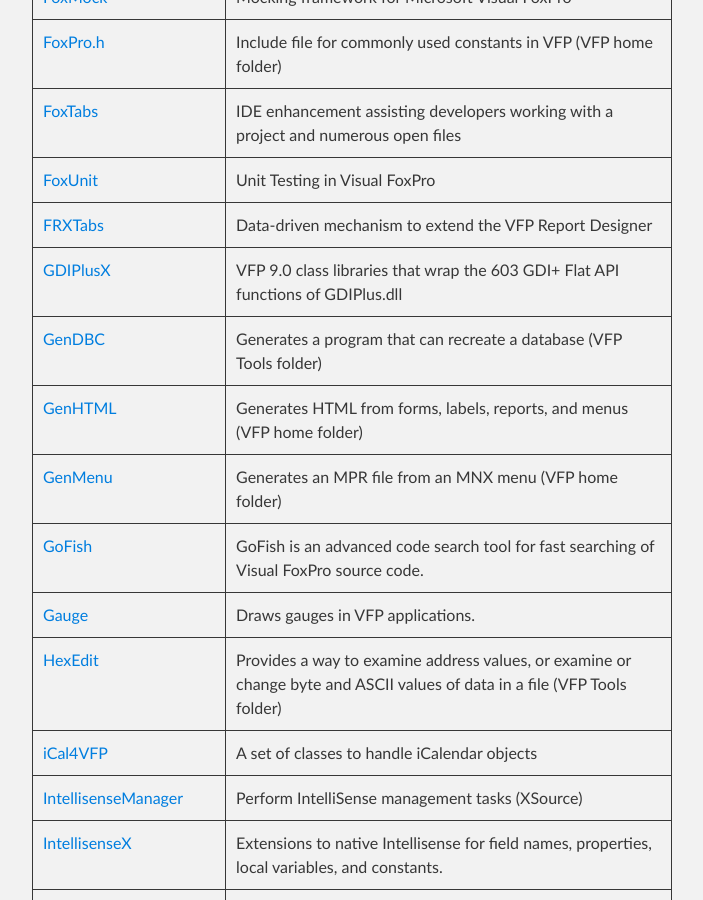
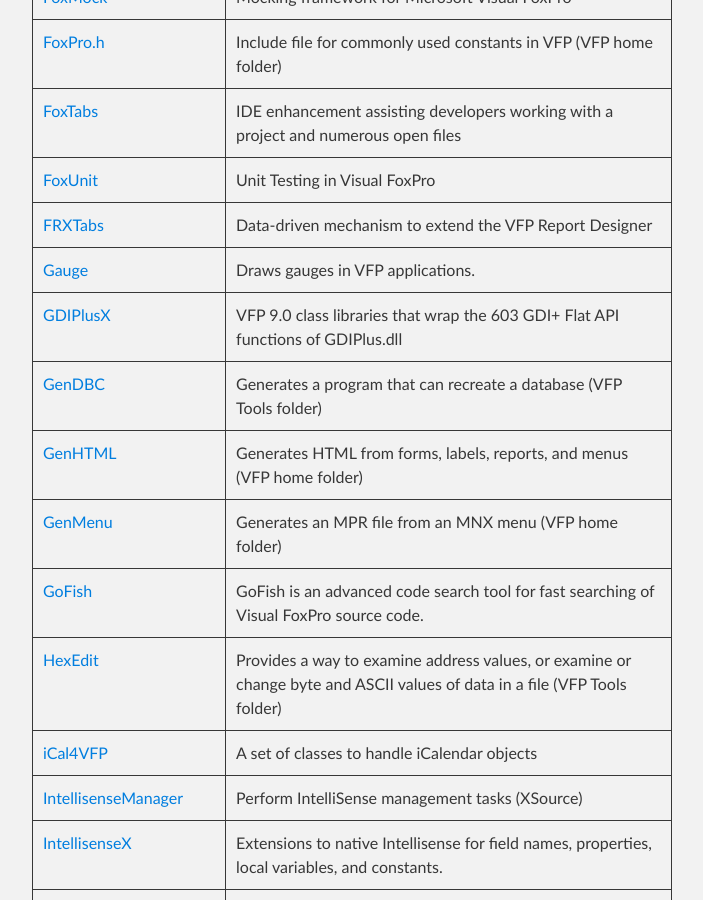
Before and after one commit to VFPX/VFPX.github.io, a Jekyll site: the page built from projects.md, in a window 1280 px wide and 900 px high, scrolled down 2541 px. Shown: the whole window, without its empty margins (288-991 px from the left). Built offline with Jekyll 4.4.1, drawn with Linux system fonts in a browser that asks for light colours; our own code applies the rules of GitHub Pages for plain Markdown files; part of the change alters nothing that is shown.

```diff
--- a/_data/projects.json
+++ b/_data/projects.json
@@ -222,6 +222,12 @@
     "state": "Production release"
   },
   {
+    "project": "Gauge",
+    "url": "https://github.com/VFPX/Gauge",
+    "description": "Draws gauges in VFP applications.",
+    "state": "Production release"
+  },
+  {
     "project": "GDIPlusX",
     "url": "https://github.com/VFPX/GDIPlusX",
     "description": "VFP 9.0 class libraries that wrap the 603 GDI+ Flat API functions of GDIPlus.dll",
@@ -249,12 +255,6 @@
     "project": "GoFish",
     "url": "https://github.com/mattslay/GoFish",
     "description": "GoFish is an advanced code search tool for fast searching of Visual FoxPro source code.",
-    "state": "Production release"
-  },
-  {
-    "project": "Gauge",
-    "url": "https://github.com/VFPX/Gauge",
-    "description": "Draws gauges in VFP applications.",
     "state": "Production release"
   },
   {
```
